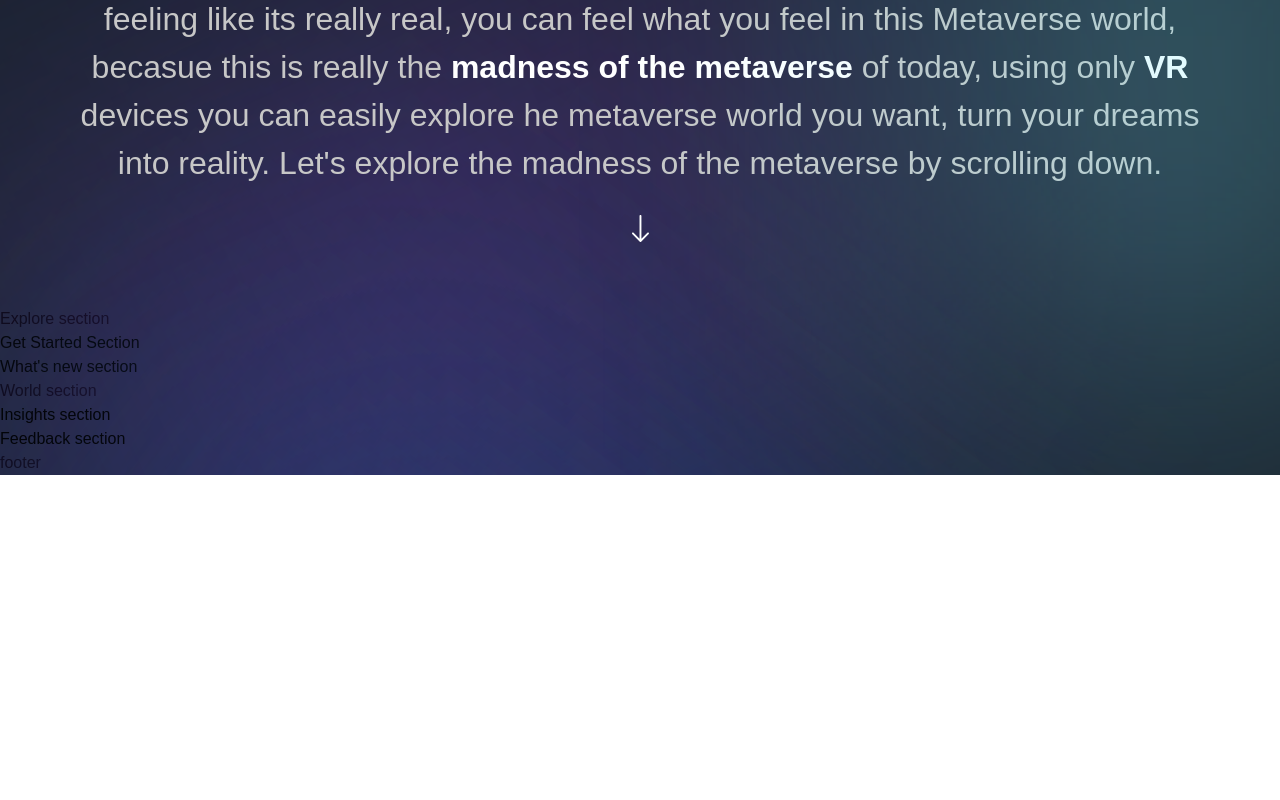
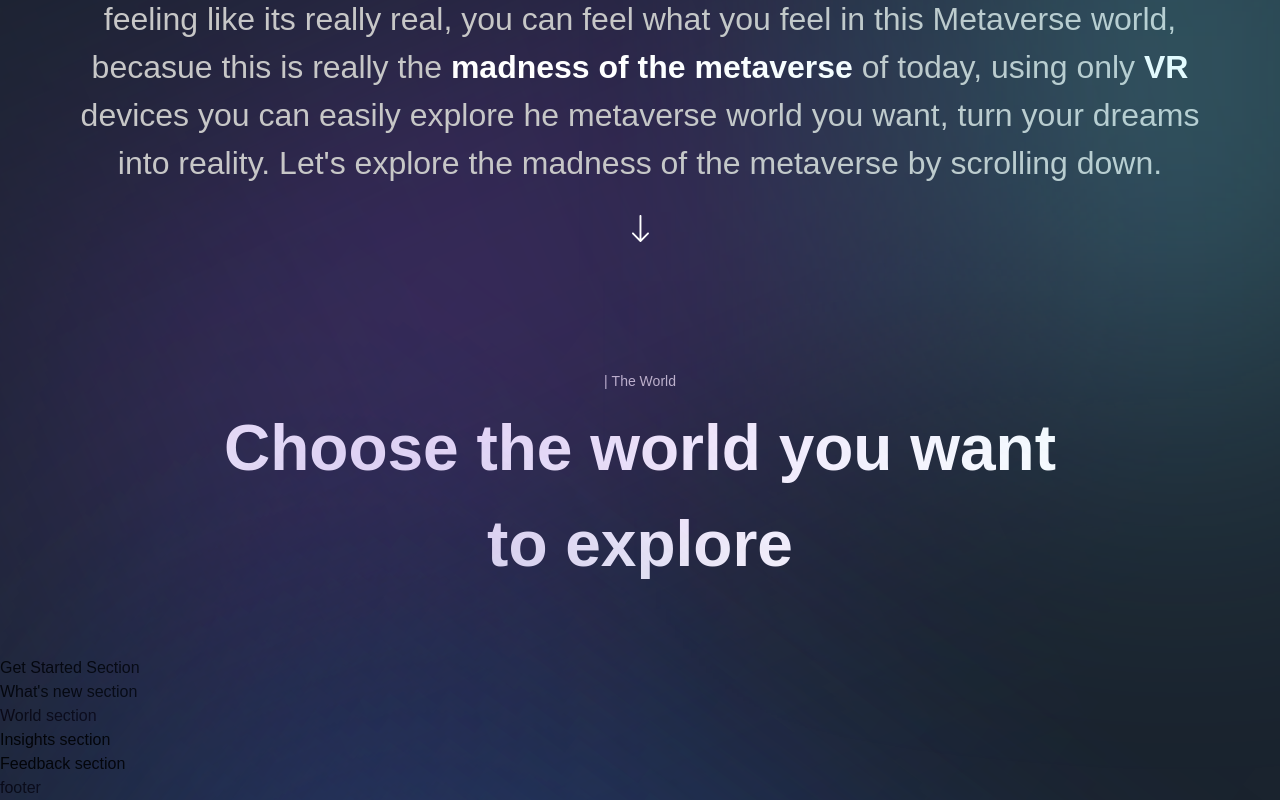
Before and after one commit to allentevyaw/Metaverse-Demo, a Next.js app: page / in a window 1280 px wide. Shown: the part 1250-2050 px from the top of the page. Before the commit the page ends 1725 px from the top, so only its background shows below. Built offline with nearby package versions, Linux system fonts and the light colour scheme; a web font is replaced by a local one.

Commit message:
explore section

```diff
--- a/components/CustomTexts.jsx
+++ b/components/CustomTexts.jsx
@@ -19,5 +19,12 @@ export const TypingText = ({title, textStyles}) => (
 );
 
 export const TitleText = ({title, textStyles}) => (
-  <h2>Title Text</h2>
+  <motion.h2
+  variants={textVariant2}
+  initial='hidden'
+  whileInView='show'
+  className={`mt-[8px] font-bold md:text-[64px]
+  text-[40px] text-white ${textStyles}`}>
+    {title}
+    </motion.h2>
 );
--- a/sections/Explore.jsx
+++ b/sections/Explore.jsx
@@ -1,8 +1,32 @@
 'use client';
 
+import {motion} from 'framer-motion'
+import { useState } from 'react';
+import styles from '../styles'
+import { staggerContainer} from '../utils/motion'
+import { ExploreCard, TitleText, TypingText } from '../components';
+import {exploreWorlds} from '../constants'
+
 const Explore = () => (
-  <section>
-    Explore section
+  <section
+    className={`${styles.paddings}`}
+    id='explore'>
+      <motion.div
+      variants={staggerContainer}
+      initial='hidden'
+      whileInView='show'
+      viewport={{once:false, amount:0.25}}
+      className={`${styles.innerWidth}
+      mx-auto flex flex-col`}>
+        <TypingText
+        title='| The World'
+        textStyles='text-center'/>
+
+        <TitleText
+          title={<>Choose the world you want
+        <br className='md:block hidden'/> to explore</>}
+            textStyles='text-center'/>
+      </motion.div>
   </section>
 );
 
```
